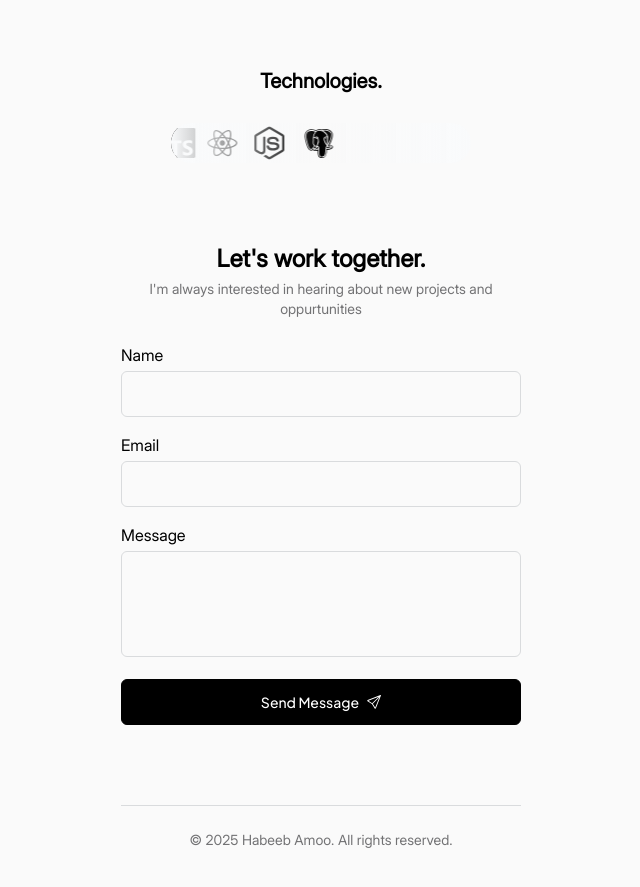
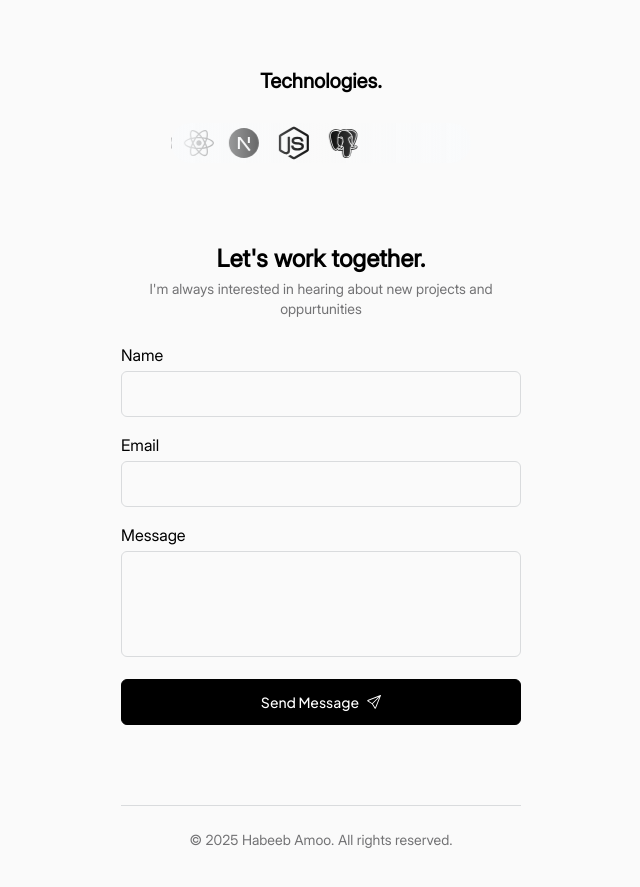
Before and after one commit to Habeebamoo/Portfolio, a React (Vite) app: page / in a window 1280 px wide. Shown: the part 1580-2467 px from the top of the page, without its empty margins (319-959 px from the left). Built offline with nearby package versions, Linux system fonts and the light colour scheme.

Commit message:
added Nextjs icon to Technologies section

```diff
--- a/src/components/Main.tsx
+++ b/src/components/Main.tsx
@@ -7,6 +7,8 @@ import { SiTypescript } from "react-icons/si"
 import { FaReact } from "react-icons/fa"
 import { LiaNodeJs } from "react-icons/lia"
 import { BsSend } from "react-icons/bs"
+import { FcNext } from "react-icons/fc"
+import { RiNextjsFill } from "react-icons/ri"
 
 const Main = () => {
   return (
@@ -59,6 +61,7 @@ const Main = () => {
             <div><BiLogoJavascript size={40} color="black" /></div>
             <div><SiTypescript size={30} color="black" /></div>
             <div><FaReact size={30} color="black" /></div>
+            <div><RiNextjsFill size={36} color="black" /></div>
             <div><LiaNodeJs size={40} color="black" /></div>
             <div><BiLogoPostgresql size={35} color="black" /></div>
           </div>
```
